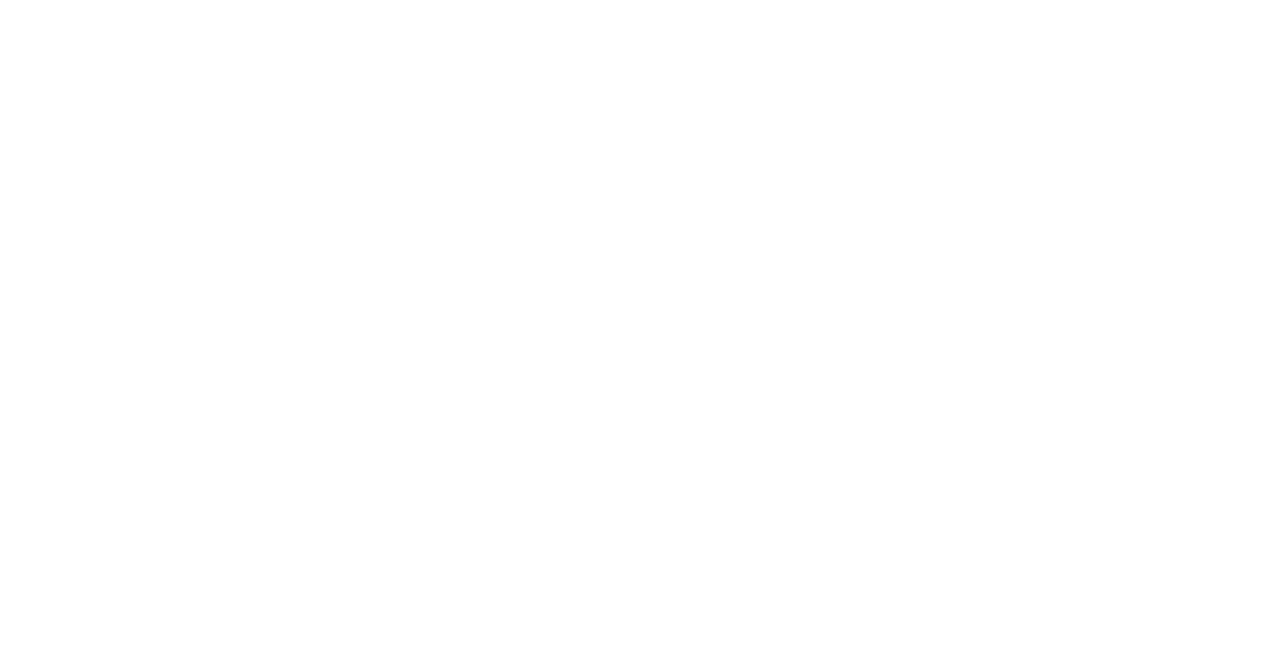
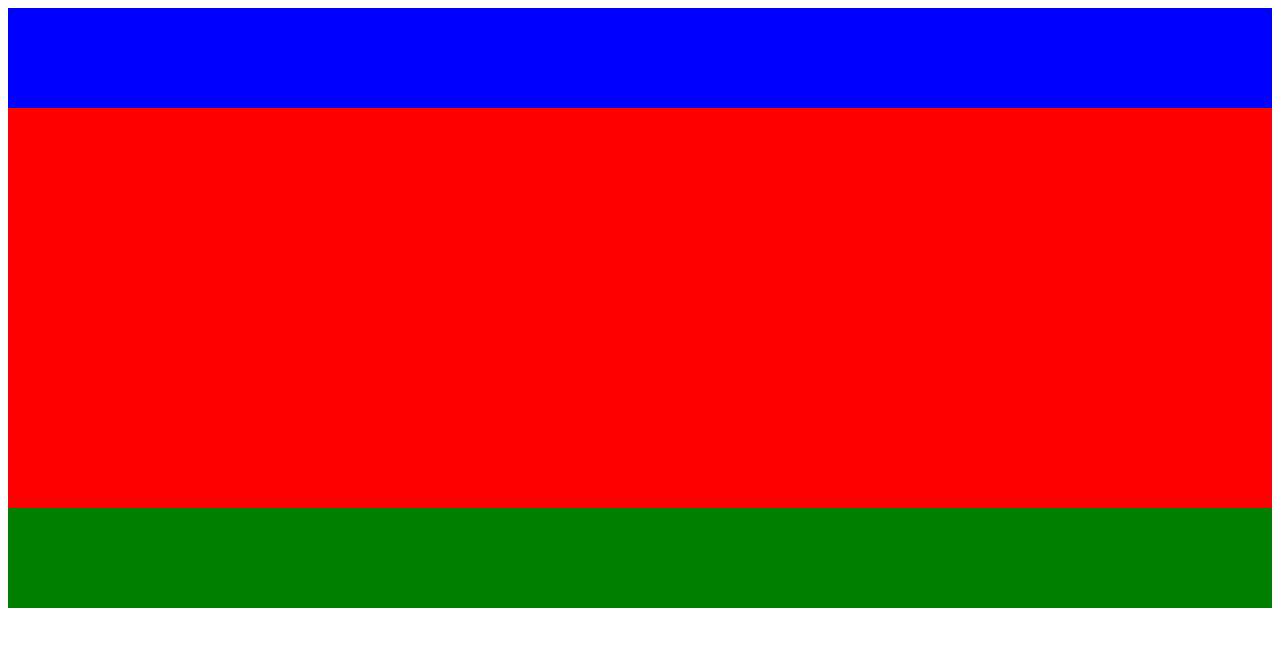
Before and after one commit to Annick3/soleil, a plain HTML site: page index.html in a window 1280 px wide. Drawn offline with Linux system fonts and the light colour scheme.

Commit message:
deuxieme

```diff
--- a/index.html
+++ b/index.html
@@ -1,20 +1,15 @@
 <!DOCTYPE html>
 <html>
 <head>
-	<title>two-column</title>
+	<title> two-column </title>
 	<meta charset="utf-8">
-	<link rel="stylesheet" type="text/css" href="style.css">
+<link rel="stylesheet" type="text/css" href="style.css">
 </head>
 <body>
 	<div id="blocHaut"></div>
 
+	<div id="blocCentral"></div>
 
-	<div id="blocCentral">
-
-		<div id= "blocGaucheCentral" ></div>
-
-     	<div id= "blocDroitCentral" ></div>
-    </div>
     <div id="blocBas"></div>
 
 </body>
--- a/style.css
+++ b/style.css
@@ -1 +1,16 @@
-#blocHaut
+#blocHaut{
+	background-color: blue;
+	height: 100px;
+	width: 100%;
+}
+#blocCentral{
+
+	background-color: red;
+	height: 400px;
+	width: 100%;
+}
+#blocBas{
+	background-color: green;
+	height: 100px;
+	width: 100%;
+}
```
